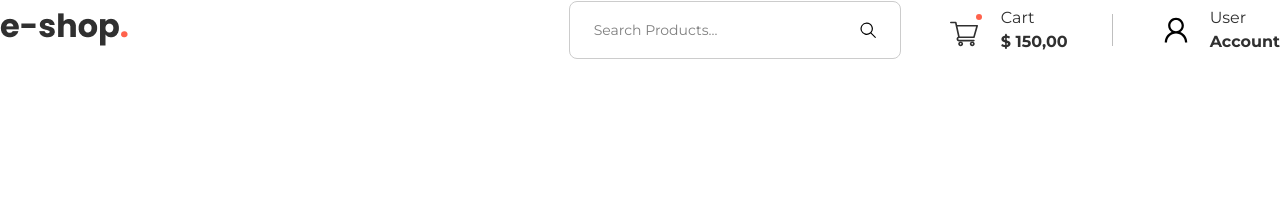
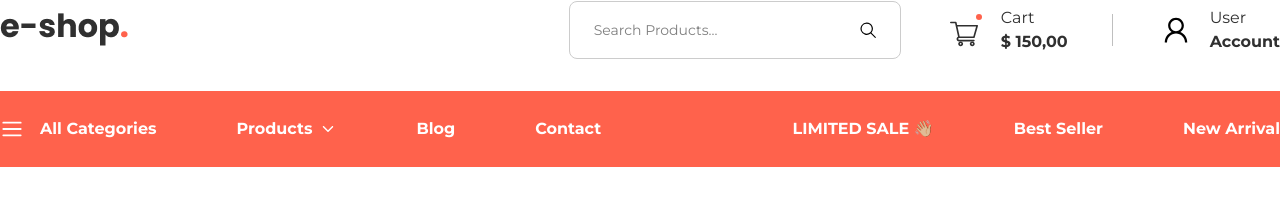
Before and after one commit to mashrafi02/E-Shop-Ecommerce-App, a React (Vite) app: page / in a window 1280 px wide. Shown: the part 152-358 px from the top of the page. Built offline with nearby package versions, Linux system fonts and the light colour scheme.

Commit message:
Bottom bar partially done

```diff
--- a/src/components/Header_Components/BottomBar.jsx
+++ b/src/components/Header_Components/BottomBar.jsx
@@ -1,8 +1,33 @@
-import React from 'react'
+import { Link } from "react-router-dom";
+import Container from "../../Pagelayouts/Container";
+import { HiMiniBars3 } from "react-icons/hi2";
+import { IoIosArrowDown } from "react-icons/io";
 
 const BottomBar = () => {
   return (
-    <div></div>
+      <section className='bg-[#FF624C]'>
+          <Container>
+              <section className="flex items-center justify-between font-[Montserrat] py-[26px] text-white font-bold leading-6 text-base">
+                  <div className="flex items-center gap-x-[80px]">
+                      <span className="all-category flex items-center gap-x-4 cursor-pointer">
+                          <HiMiniBars3 className="text-2xl"/>
+                          All Categories
+                      </span>
+                      <span className="products cursor-pointer flex items-center gap-x-2">
+                          Products
+                          <IoIosArrowDown />
+                      </span>
+                      <Link to="/blogs">Blog</Link>
+                      <Link to="/contact">Contact</Link>
+                  </div>
+                  <div className="flex items-center gap-x-[80px]">
+                      <Link to="#">LIMITED SALE 👋🏼</Link>
+                      <Link to="#">Best Seller</Link>
+                      <Link to="#">New Arrival</Link>
+                  </div>
+              </section>
+          </Container>
+      </section>
   )
 }
 
--- a/src/components/Header_Components/MiddleBar.jsx
+++ b/src/components/Header_Components/MiddleBar.jsx
@@ -11,7 +11,7 @@ const MiddleBar = () => {
     <Container>
         <section className="py-8 flex items-center justify-between font-[Montserrat]">
             <div className="logo">
-                <img src="../../../public/images/logo.png" alt="logo" />
+                <img src="/images/logo.png" alt="logo" />
             </div>
             <div className="flex items-center">
                 <form
@@ -25,14 +25,14 @@ const MiddleBar = () => {
                         />
                     <GoSearch className="absolute right-6 top-5 text-lg"/>
                 </form>
-                <div className="cart relative pl-[52px] mr-[90px] after:content-[''] after:absolute after:w-px after:h-8 after:bg-[#BFBFBF] after:right-[-45px] after:top-1/2 after:-translate-y-1/2">
+                <div className="cart relative pl-[52px] mr-[90px] after:content-[''] after:absolute after:w-px after:h-8 after:bg-[#BFBFBF] after:right-[-45px] after:top-1/2 after:-translate-y-1/2 -z-1">
                     <div className="cart-icon absolute left-0 top-2">
                         <CartIcon />
                     </div>
                     <p className="text-base font-normal text-[#303030] leading-6">Cart</p>
                     <span className="ext-base font-bold text-[#303030] leading-6">$ 150,00</span>
                 </div>
-                <div className="cart relative pl-[52px]">
+                <div className="cart relative pl-[52px] -z-1">
                     <div className="cart-icon absolute left-0 top-1.5">
                         <LiaUserSolid className="text-4xl"/>
                     </div>
```
